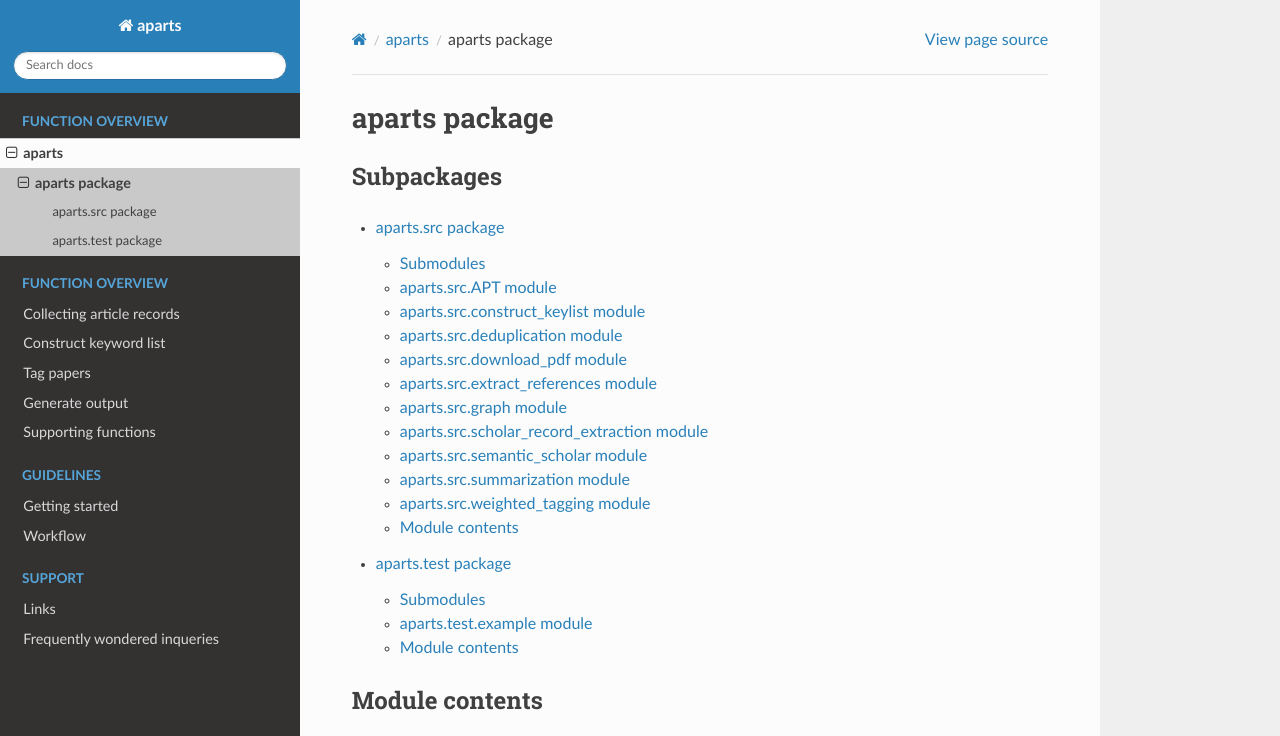
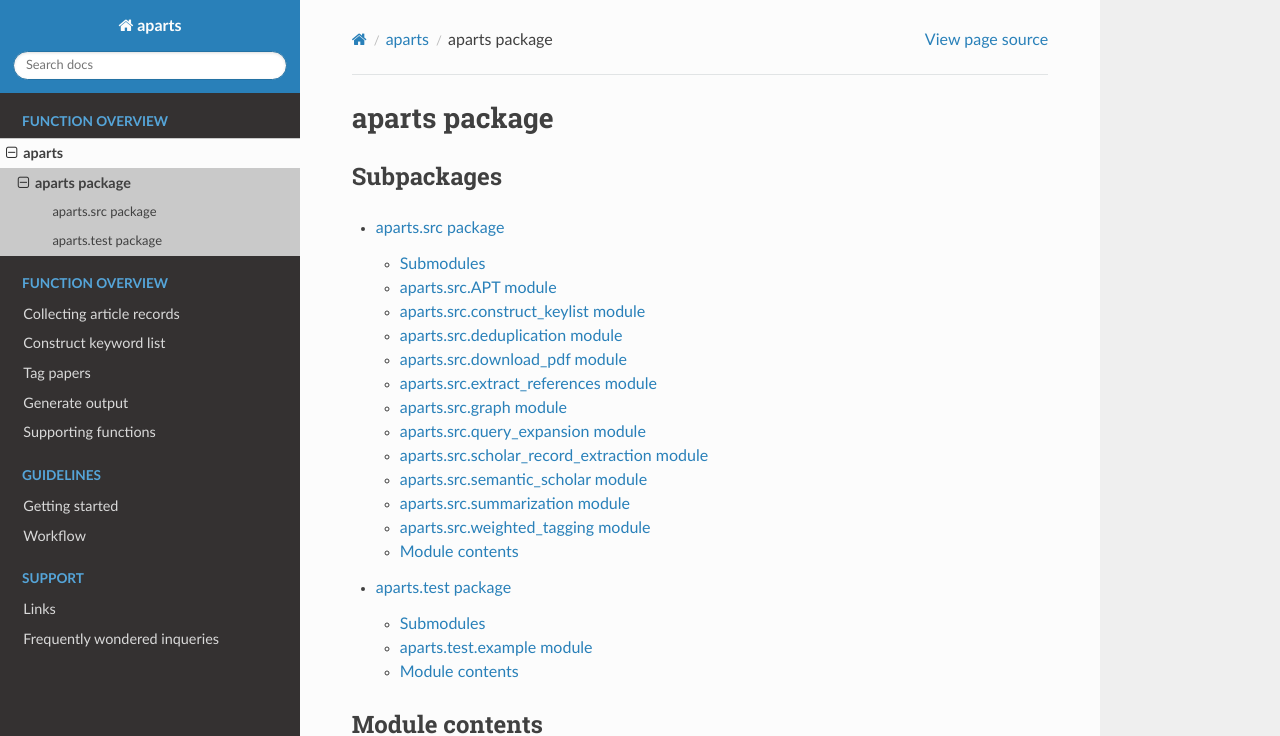
Before and after one commit to SamBoerlijst/aparts, a Sphinx documentation site: the page built from app/source/aparts.rst, in a window 1280 px wide and 1053 px high, cut to the strip 0-736 px from the top of the window. Built offline with Sphinx 7.4.7 and the Read the Docs theme 2.0.0, drawn with Linux system fonts in a browser that asks for light colours.

Commit message:
Add files via upload
include new modules in documentation

```diff
--- a/app/source/aparts.src.rst
+++ b/app/source/aparts.src.rst
@@ -52,6 +52,14 @@ aparts.src.graph module
    :undoc-members:
    :show-inheritance:
 
+aparts.src.query\_expansion module
+------------------------------------
+
+.. automodule:: aparts.src.query_expansion
+   :members:
+   :undoc-members:
+   :show-inheritance:
+
 aparts.src.scholar\_record\_extraction module
 ---------------------------------------------
 
```
